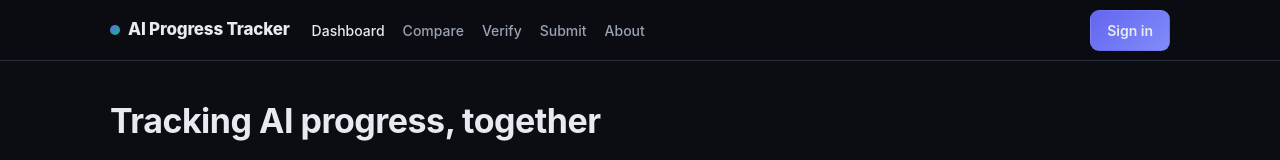
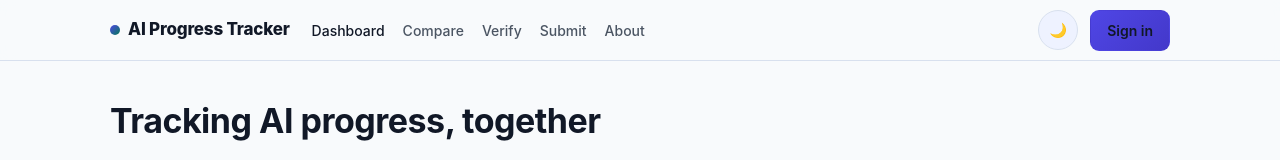
Before and after one commit to Vanjuli/ai-progress-tracker, a React (Vite) app: page / in a window 1280 px wide. Shown: the top 160 px of the page. Built offline with nearby package versions, Linux system fonts and the light colour scheme; no server answers; the database is empty.

Commit message:
feat: add dark mode toggle

```diff
--- a/src/components/BenchmarkChart.tsx
+++ b/src/components/BenchmarkChart.tsx
@@ -61,17 +61,17 @@ export function BenchmarkChart({ points, unit, color, height = 240 }: Props) {
   return (
     <ResponsiveContainer width="100%" height={height}>
       <LineChart data={rows} margin={{ top: 8, right: 14, bottom: 4, left: -10 }}>
-        <CartesianGrid stroke="#262c3a" strokeDasharray="3 3" />
+        <CartesianGrid stroke="var(--chart-grid)" strokeDasharray="3 3" />
         <XAxis
           dataKey="t"
           type="number"
           scale="time"
           domain={["dataMin", "dataMax"]}
           tickFormatter={(t: number) => String(new Date(t).getUTCFullYear())}
-          stroke="#9aa3b2"
+          stroke="var(--chart-axis)"
           fontSize={12}
         />
-        <YAxis stroke="#9aa3b2" fontSize={12} width={42} />
+        <YAxis stroke="var(--chart-axis)" fontSize={12} width={42} />
         <Tooltip content={<ChartTooltip unit={unit} />} />
         <Line
           type="monotone"
--- a/src/components/Header.tsx
+++ b/src/components/Header.tsx
@@ -1,8 +1,17 @@
+import { useEffect, useState } from "react";
 import { Link, NavLink } from "react-router-dom";
 import { useAuth } from "../context/AuthContext";
+import { applyTheme, getInitialTheme, getSystemPrefersDark, nextTheme } from "../lib/theme";
 
 export function Header() {
   const { user, demo, signOut } = useAuth();
+  const [theme, setTheme] = useState(() =>
+    getInitialTheme({ storage: window.localStorage, prefersDark: getSystemPrefersDark() })
+  );
+
+  useEffect(() => {
+    applyTheme(document.documentElement, window.localStorage, theme);
+  }, [theme]);
 
   return (
     <header className="header">
@@ -21,6 +30,15 @@ export function Header() {
           <NavLink to="/about">About</NavLink>
         </nav>
         <div className="header-right">
+          <button
+            type="button"
+            className="btn theme-toggle"
+            onClick={() => setTheme((current) => nextTheme(current))}
+            aria-label={`Switch to ${theme === "dark" ? "light" : "dark"} mode`}
+            title={`Switch to ${theme === "dark" ? "light" : "dark"} mode`}
+          >
+            <span aria-hidden="true">{theme === "dark" ? "☀️" : "🌙"}</span>
+          </button>
           {demo && <span className="tag">Demo mode</span>}
           {user ? (
             <>
--- a/src/components/MultiLineChart.tsx
+++ b/src/components/MultiLineChart.tsx
@@ -36,15 +36,20 @@ export function MultiLineChart({ fields, metrics, valueFormatter, height = 360 }
   return (
     <ResponsiveContainer width="100%" height={height}>
       <LineChart data={rows} margin={{ top: 8, right: 16, bottom: 0, left: 6 }}>
-        <CartesianGrid stroke="#262c3a" strokeDasharray="3 3" />
-        <XAxis dataKey="year" stroke="#9aa3b2" fontSize={12} />
-        <YAxis stroke="#9aa3b2" fontSize={12} width={58} tickFormatter={valueFormatter} />
+        <CartesianGrid stroke="var(--chart-grid)" strokeDasharray="3 3" />
+        <XAxis dataKey="year" stroke="var(--chart-axis)" fontSize={12} />
+        <YAxis stroke="var(--chart-axis)" fontSize={12} width={58} tickFormatter={valueFormatter} />
         <Tooltip
-          contentStyle={{ background: "#141821", border: "1px solid #262c3a", borderRadius: 8 }}
+          contentStyle={{
+            background: "var(--bg-elev)",
+            border: "1px solid var(--border)",
+            borderRadius: 8,
+            color: "var(--text)",
+          }}
           formatter={(v: number, n: string) => [valueFormatter(v), n]}
           labelFormatter={(l) => `Year ${l}`}
         />
-        <Legend wrapperStyle={{ fontSize: 12 }} />
+        <Legend wrapperStyle={{ color: "var(--text-dim)", fontSize: 12 }} />
         {fields.map((f) => (
           <Line
             key={f.id}
--- a/src/components/StackedMarketChart.tsx
+++ b/src/components/StackedMarketChart.tsx
@@ -36,19 +36,24 @@ export function StackedMarketChart({ fields, metrics, height = 300 }: Props) {
   return (
     <ResponsiveContainer width="100%" height={height}>
       <AreaChart data={rows} margin={{ top: 8, right: 12, bottom: 0, left: 4 }}>
-        <CartesianGrid stroke="#262c3a" strokeDasharray="3 3" />
-        <XAxis dataKey="year" stroke="#9aa3b2" fontSize={12} />
+        <CartesianGrid stroke="var(--chart-grid)" strokeDasharray="3 3" />
+        <XAxis dataKey="year" stroke="var(--chart-axis)" fontSize={12} />
         <YAxis
-          stroke="#9aa3b2"
+          stroke="var(--chart-axis)"
           fontSize={12}
           width={52}
           tickFormatter={(v: number) => formatUsdBillions(v)}
         />
         <Tooltip
-          contentStyle={{ background: "#141821", border: "1px solid #262c3a", borderRadius: 8 }}
+          contentStyle={{
+            background: "var(--bg-elev)",
+            border: "1px solid var(--border)",
+            borderRadius: 8,
+            color: "var(--text)",
+          }}
           formatter={(value: number, name: string) => [formatUsdBillions(value), name]}
         />
-        <Legend wrapperStyle={{ fontSize: 12 }} />
+        <Legend wrapperStyle={{ color: "var(--text-dim)", fontSize: 12 }} />
         {fields.map((f) => (
           <Area
             key={f.id}
--- a/src/index.css
+++ b/src/index.css
@@ -1,4 +1,44 @@
-:root {
+:root,
+:root[data-theme="light"] {
+  --bg: #f8fafc;
+  --bg-elev: #ffffff;
+  --bg-elev-2: #eef2ff;
+  --border: #d8e0ee;
+  --text: #111827;
+  --text-dim: #4b5563;
+  --accent: #4f46e5;
+  --accent-2: #4338ca;
+  --good: #047857;
+  --warn: #b45309;
+  --bad: #dc2626;
+  --header-bg: rgba(248, 250, 252, 0.88);
+  --chart-grid: #d8e0ee;
+  --chart-axis: #64748b;
+  --radius: 12px;
+  color-scheme: light;
+}
+
+@media (prefers-color-scheme: dark) {
+  :root:not([data-theme]) {
+    --bg: #0b0d12;
+    --bg-elev: #141821;
+    --bg-elev-2: #1b2030;
+    --border: #262c3a;
+    --text: #e7eaf0;
+    --text-dim: #9aa3b2;
+    --accent: #6366f1;
+    --accent-2: #818cf8;
+    --good: #10b981;
+    --warn: #f59e0b;
+    --bad: #ef4444;
+    --header-bg: rgba(11, 13, 18, 0.85);
+    --chart-grid: #262c3a;
+    --chart-axis: #9aa3b2;
+    color-scheme: dark;
+  }
+}
+
+:root[data-theme="dark"] {
   --bg: #0b0d12;
   --bg-elev: #141821;
   --bg-elev-2: #1b2030;
@@ -10,7 +50,9 @@
   --good: #10b981;
   --warn: #f59e0b;
   --bad: #ef4444;
-  --radius: 12px;
+  --header-bg: rgba(11, 13, 18, 0.85);
+  --chart-grid: #262c3a;
+  --chart-axis: #9aa3b2;
   color-scheme: dark;
 }
 
@@ -56,7 +98,7 @@ h3 {
 /* Header */
 .header {
   border-bottom: 1px solid var(--border);
-  background: rgba(11, 13, 18, 0.85);
+  background: var(--header-bg);
   backdrop-filter: blur(8px);
   position: sticky;
   top: 0;
@@ -133,6 +175,13 @@ h3 {
 .btn:disabled {
   opacity: 0.5;
   cursor: not-allowed;
+}
+
+.theme-toggle {
+  width: 40px;
+  height: 40px;
+  padding: 0;
+  border-radius: 999px;
 }
 
 /* Cards & grid */
--- /dev/null
+++ b/src/lib/theme.ts
@@ -0,0 +1,46 @@
+export type Theme = "light" | "dark";
+
+export const THEME_STORAGE_KEY = "ai-progress-tracker-theme";
+
+type ThemeStorage = Pick<Storage, "getItem" | "setItem"> | Map<string, string>;
+
+interface InitialThemeOptions {
+  storage?: ThemeStorage;
+  prefersDark: boolean;
+}
+
+function isTheme(value: string | null | undefined): value is Theme {
+  return value === "light" || value === "dark";
+}
+
+function readStoredTheme(storage?: ThemeStorage): Theme | null {
+  if (!storage) return null;
+  const value = "getItem" in storage ? storage.getItem(THEME_STORAGE_KEY) : storage.get(THEME_STORAGE_KEY);
+  return isTheme(value) ? value : null;
+}
+
+function writeStoredTheme(storage: ThemeStorage | undefined, theme: Theme) {
+  if (!storage) return;
+  if ("setItem" in storage) {
+    storage.setItem(THEME_STORAGE_KEY, theme);
+  } else {
+    storage.set(THEME_STORAGE_KEY, theme);
+  }
+}
+
+export function getInitialTheme({ storage, prefersDark }: InitialThemeOptions): Theme {
+  return readStoredTheme(storage) ?? (prefersDark ? "dark" : "light");
+}
+
+export function getSystemPrefersDark() {
+  return window.matchMedia?.("(prefers-color-scheme: dark)").matches ?? false;
+}
+
+export function applyTheme(root: HTMLElement, storage: ThemeStorage | undefined, theme: Theme) {
+  root.dataset.theme = theme;
+  writeStoredTheme(storage, theme);
+}
+
+export function nextTheme(theme: Theme): Theme {
+  return theme === "dark" ? "light" : "dark";
+}
```
Also changed, not shown: 1 other file (tests, documents, lock files or other folders).
